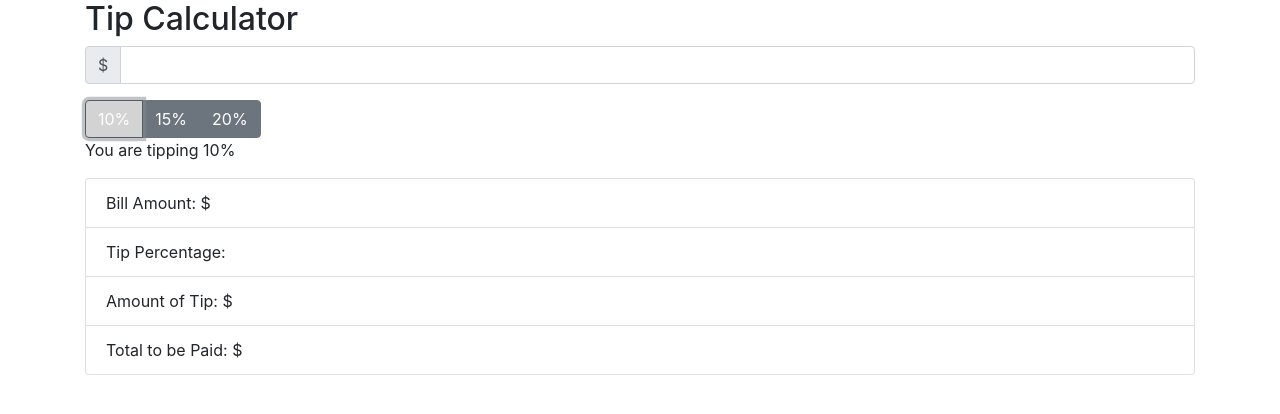
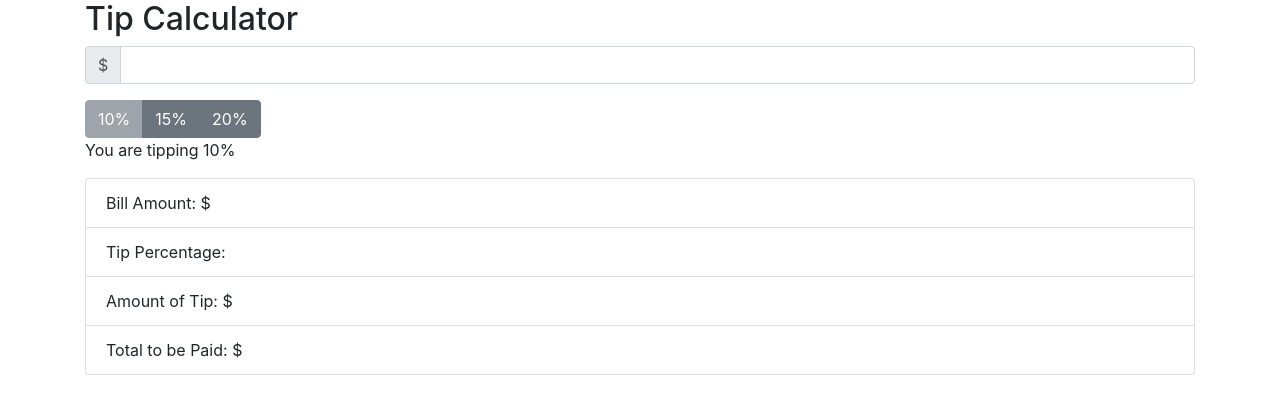
Before and after one commit to basicPrototype/few100-lab, a website built with webpack: page src/index.html in a window 1280 px wide. Both pictures are taken after a click on the button "10%". Built offline with nearby package versions, Linux system fonts and the light colour scheme.

Commit message:
using disable attribute for buttons

```diff
--- a/src/index.ts
+++ b/src/index.ts
@@ -51,14 +51,11 @@ function handleTipButtonClick() {
     console.log(that.innerText);
     tipButtons.forEach(btn => {
         if (btn === this) {
-            that.removeEventListener('click', handleTipButtonClick);
-            that.classList.add('tipClicked');
+            btn.setAttribute('disabled', 'disabled');
             currentTipValue = parsePercent(that.innerText);
             tipAmountSpan.innerText = that.innerText;
         } else {
-            // https://stackoverflow.com/a/47337711 gave me permission
-            btn.addEventListener('click', handleTipButtonClick);
-            btn.classList.remove('tipClicked');
+            btn.removeAttribute('disabled');
         }
     });
     updateListValues();
@@ -101,8 +98,8 @@ function updateListValues() {
 
         // math
         const enteredBillValue = enteredBillAmount.valueAsNumber;
-        const tipString = tipAmountSpan.innerText;
-        const tipPercent = parsePercent(tipString);
+        const tipString = tipAmountSpan.innerText; // since we figuered it out before
+        const tipPercent = currentTipValue;
         const tipAmount = enteredBillValue * tipPercent;
         const totalAmount = enteredBillValue + tipAmount;
 
--- a/src/styles.css
+++ b/src/styles.css
@@ -12,7 +12,7 @@ h1 {
     border-color: red;
 }
 
-.tipClicked:focus {
+/* .tipClicked:focus {
     background-color: lightgrey;
 
 }
@@ -20,4 +20,4 @@ h1 {
 .tipClicked {
     background-color: lightgrey;
 
-}
+} */
```
